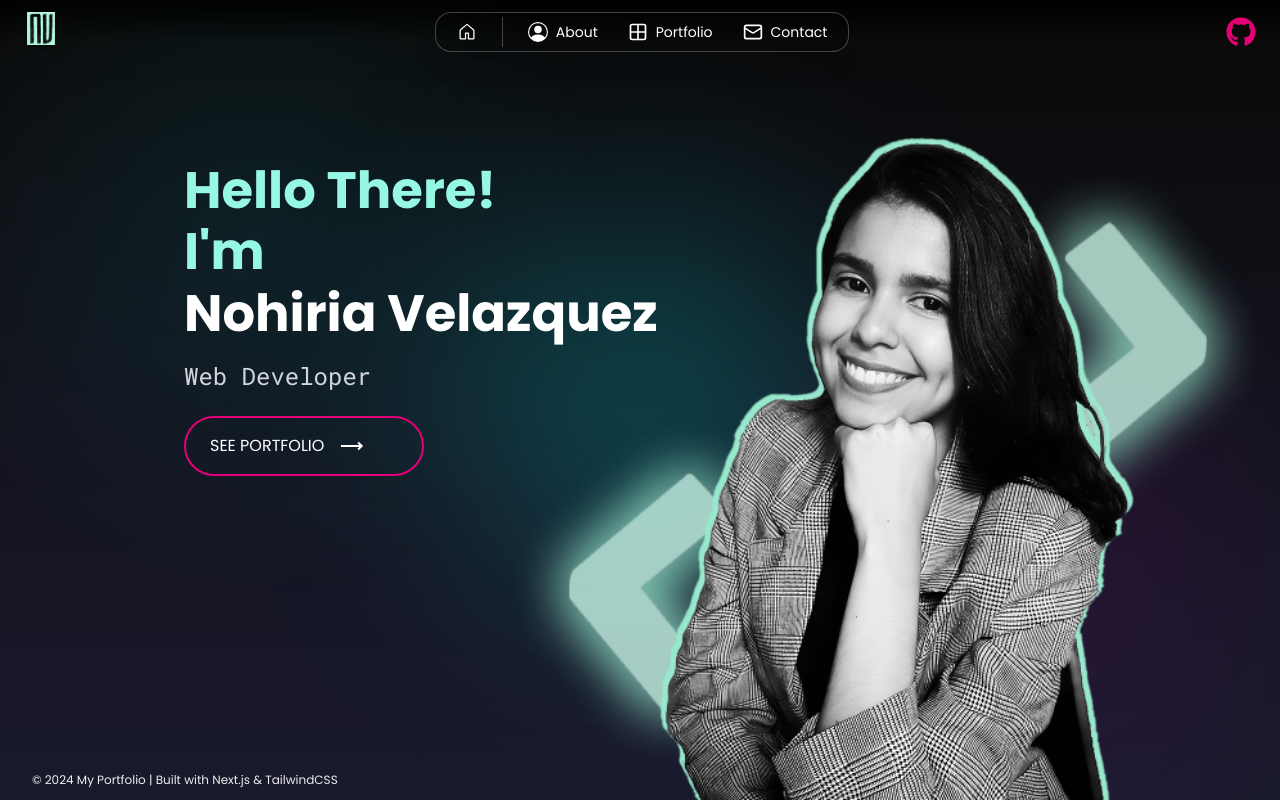
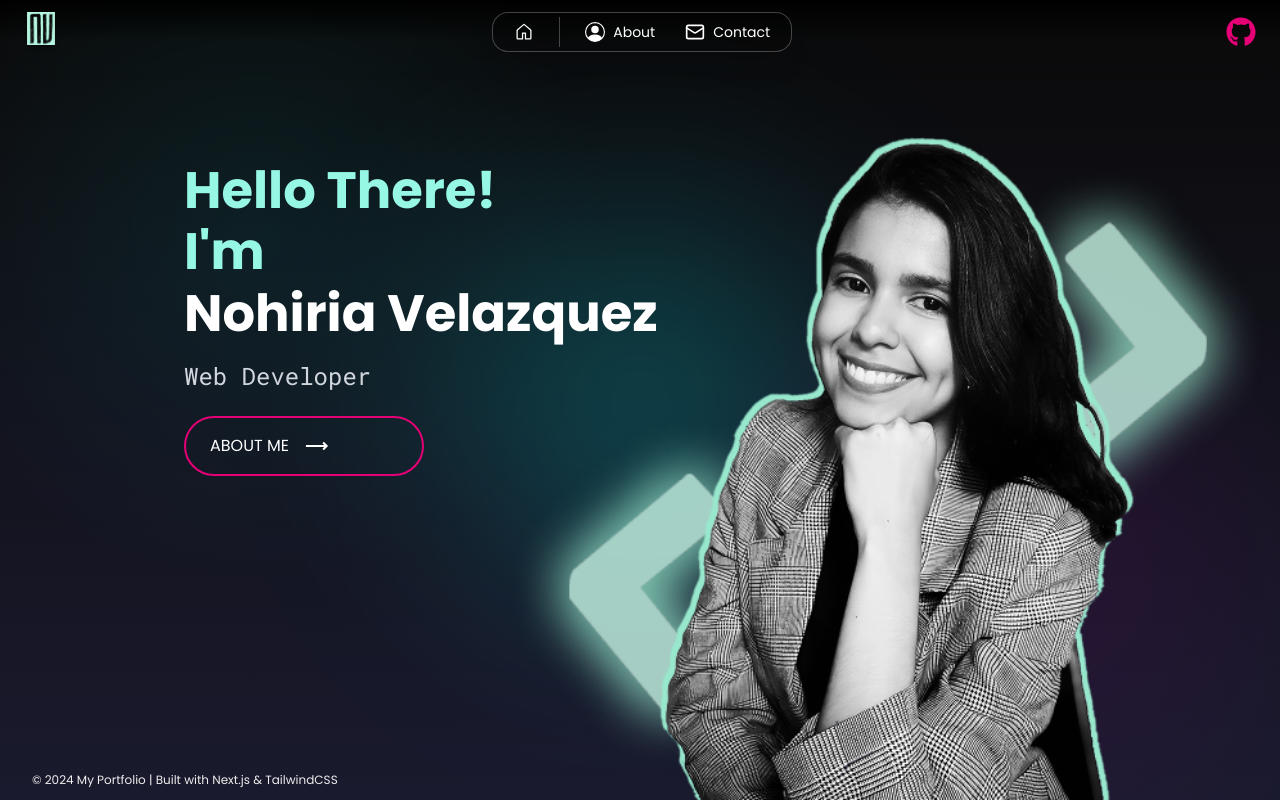
Before and after one commit to nohiria/my-portfolio, a Next.js app: page / in a window 1280 px wide. Built offline with nearby package versions, Linux system fonts and the light colour scheme.

Commit message:
Hiding portfolio link until it's ready

```diff
--- a/app/page.tsx
+++ b/app/page.tsx
@@ -66,7 +66,7 @@ export default function Home() {
             className="mt-6"
           >
             <a
-              href="/portfolio"
+              href="/about"
               className="
                 relative flex items-center gap-4 px-6 py-4
                 border-2 border-pink-600 rounded-full
@@ -77,7 +77,7 @@ export default function Home() {
                 [@media_(min-aspect-ratio:1/1)]:w-60
               "
             >
-              SEE PORTFOLIO
+              ABOUT ME
               <CgArrowLongRight size={24} />
             </a>
           </motion.div>
--- a/app/ui/components/Header.tsx
+++ b/app/ui/components/Header.tsx
@@ -24,7 +24,7 @@ export default function Header() {
           <NavLink href="/" icon={<GoHome />} label="" />
           <div className="w-[1px] bg-white/25 hidden sm:inline"></div>
           <NavLink href="/about" icon={<BsPersonCircle />} label="About" />
-          <NavLink href="/portfolio" icon={<LuGrid2X2 />} label="Portfolio" />
+          {/*<NavLink href="/portfolio" icon={<LuGrid2X2 />} label="Portfolio" />*/}
           <NavLink href="/contact" icon={<LuMail />} label="Contact" />
         </div>
 
```
